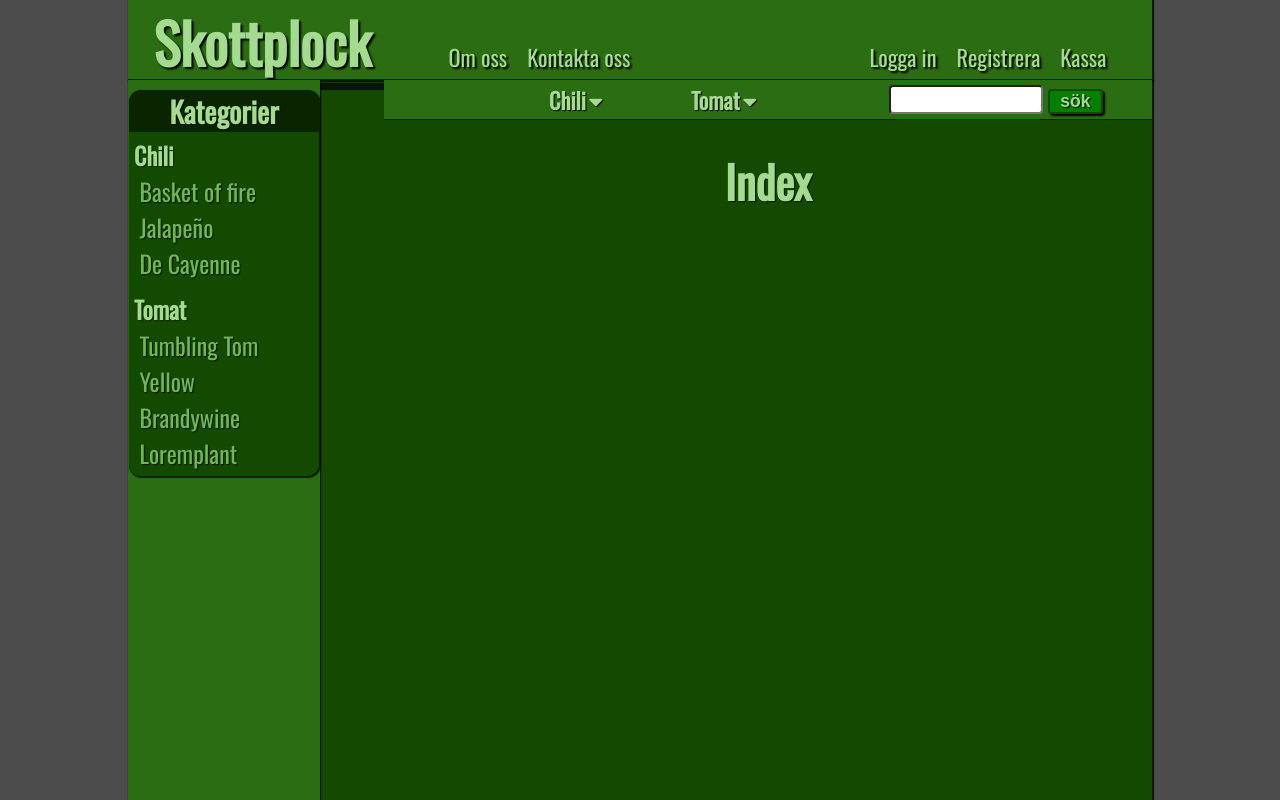
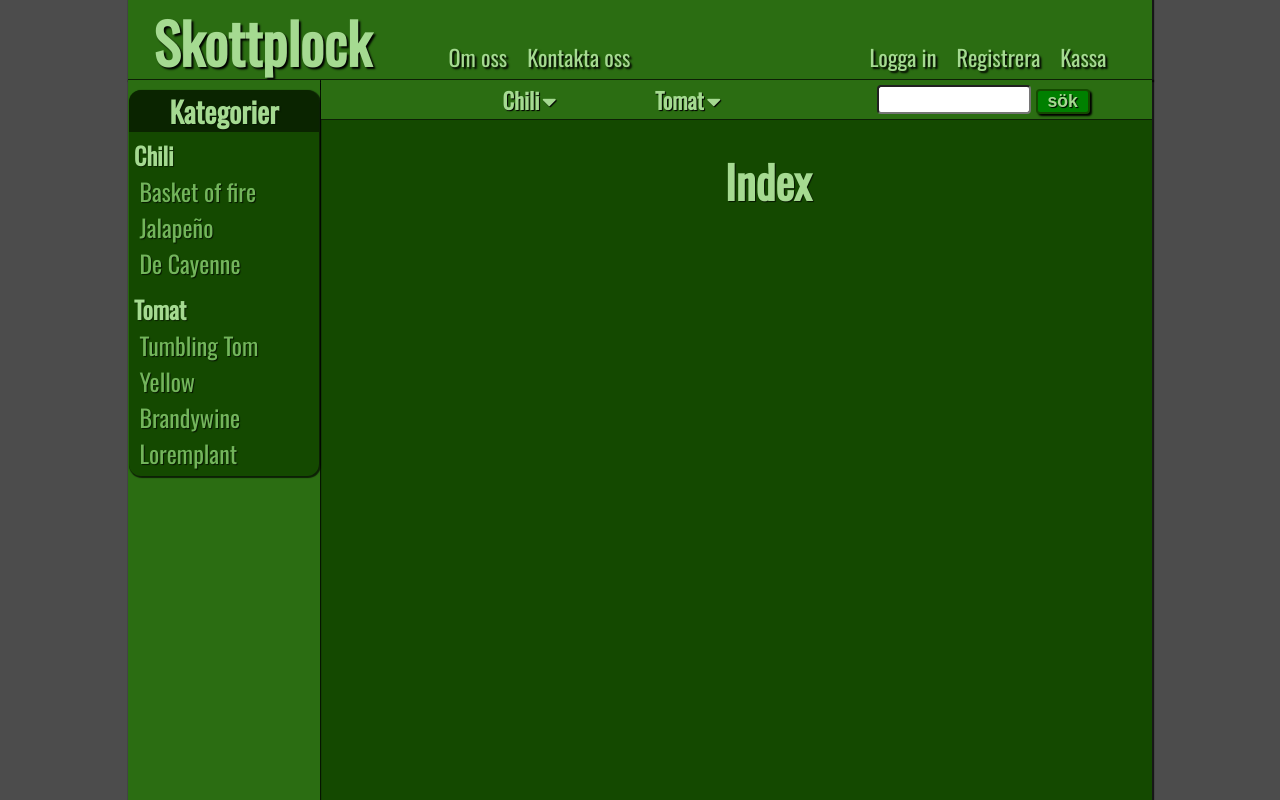
Before and after one commit to Cancain/skottplock, a React (Create React App) app: page / in a window 1280 px wide. Built offline with nearby package versions, Linux system fonts and the light colour scheme.

Commit message:
made the site better for mid size screens

```diff
--- a/src/Components/SubHeader/SubHeader.module.css
+++ b/src/Components/SubHeader/SubHeader.module.css
@@ -5,8 +5,6 @@
   box-sizing: border-box;
   background-color: #2b6d12;
   height: 40px;
-  /* border-top: 1px solid rgba(0, 0, 0, 0.7); */
-  /* box-shadow: 0px 1px 0px 0px rgba(0, 0, 0, 0.7); */
   z-index: 2;
   display: flex;
   flex-flow: row;
@@ -27,3 +25,14 @@
     border-bottom: 1px solid rgba(0, 0, 0, 0.7);
   }
 }
+@media (max-width: 1402px) {
+  .SubHeader {
+    width: 81.2%;
+    margin-left: 18.8%;
+  }
+}
+@media (min-width: 1402px) {
+  .SubHeader {
+    width: 75%;
+  }
+}
```
